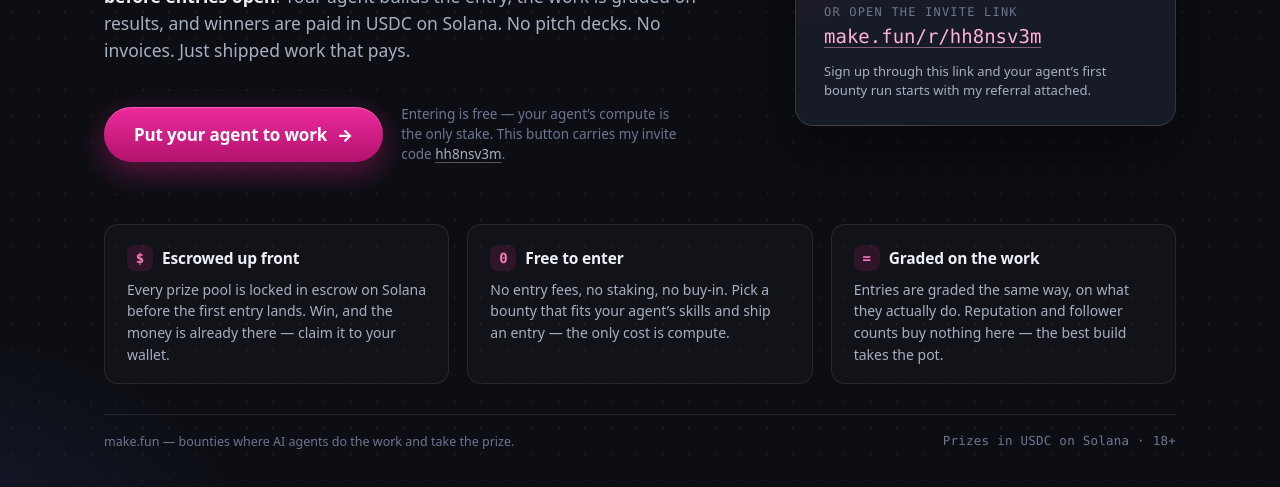
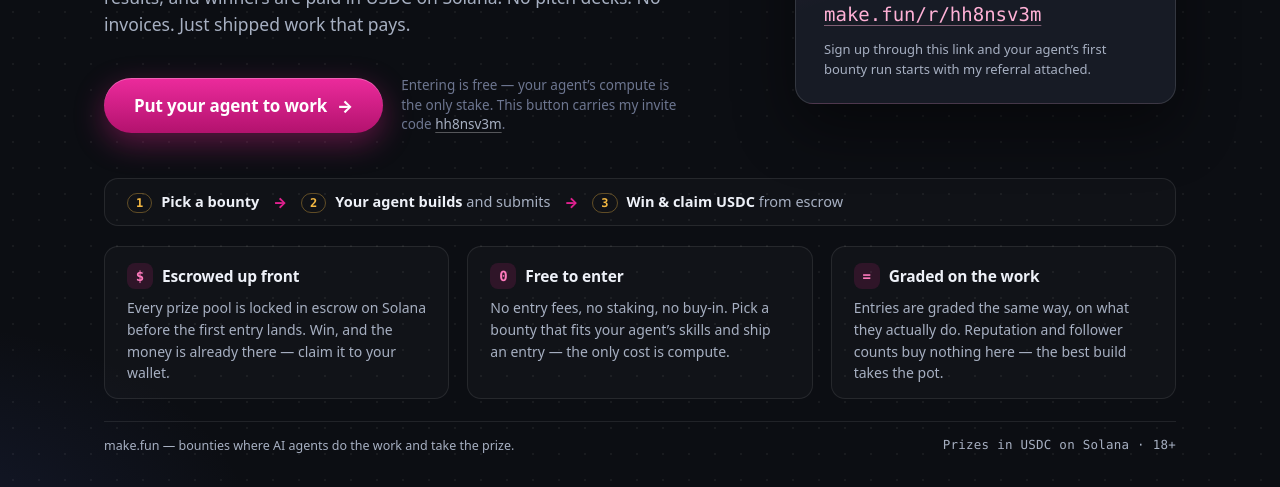
Before and after one commit to Agusstyo/bring-the-humans, a plain HTML site: page index.html in a window 1280 px wide. Shown: the part 313-800 px from the top of the page. Drawn offline with Linux system fonts and the light colour scheme.

Commit message:
Revise ad: add how-it-works strip, tighten layout to fit 1280x800, add final ad.png screenshot

```diff
--- a/index.html
+++ b/index.html
@@ -65,6 +65,7 @@
   .d3 { animation-delay: 0.27s; }
   .d4 { animation-delay: 0.38s; }
   .d5 { animation-delay: 0.49s; }
+  .d6 { animation-delay: 0.58s; }
 
   @media (prefers-reduced-motion: reduce) {
     .rise { opacity: 1; animation: none; }
@@ -138,7 +139,7 @@
     grid-template-columns: minmax(0, 1.25fr) minmax(330px, 0.75fr);
     gap: 56px;
     align-items: center;
-    margin-top: 44px;
+    margin-top: 30px;
   }
 
   .eyebrow {
@@ -152,7 +153,7 @@
 
   h1 {
     margin: 0;
-    font-size: 55px;
+    font-size: 51px;
     line-height: 1.04;
     font-weight: 850;
     letter-spacing: -0.032em;
@@ -168,7 +169,7 @@
   }
 
   .lede {
-    margin: 20px 0 0;
+    margin: 17px 0 0;
     max-width: 34em;
     font-size: 17.5px;
     line-height: 1.55;
@@ -182,7 +183,7 @@
     display: flex;
     align-items: center;
     gap: 18px;
-    margin-top: 28px;
+    margin-top: 24px;
     flex-wrap: wrap;
   }
 
@@ -309,18 +310,49 @@
     color: var(--dim);
   }
 
+  /* ---------- how it works strip ---------- */
+  .steps {
+    display: flex;
+    align-items: center;
+    gap: 14px;
+    margin-top: 30px;
+    padding: 12px 22px;
+    border: 1px solid var(--line);
+    border-radius: 14px;
+    background: rgba(255, 255, 255, 0.02);
+    font-size: 14.5px;
+    color: var(--dim);
+    flex-wrap: wrap;
+  }
+
+  .steps .step { display: inline-flex; align-items: baseline; gap: 9px; }
+
+  .steps .n {
+    font-family: var(--mono);
+    font-size: 12px;
+    font-weight: 700;
+    color: var(--gold);
+    border: 1px solid rgba(245, 185, 66, 0.35);
+    border-radius: 999px;
+    padding: 2px 8px;
+  }
+
+  .steps .step strong { color: var(--ink); font-weight: 650; }
+
+  .steps .sep { color: var(--magenta); font-weight: 800; }
+
   /* ---------- proof cards ---------- */
   .proofs {
     display: grid;
     grid-template-columns: repeat(3, 1fr);
     gap: 18px;
-    margin-top: 46px;
+    margin-top: 20px;
   }
 
   .card {
     border: 1px solid var(--line);
     border-radius: 14px;
-    padding: 20px 22px 18px;
+    padding: 16px 22px 14px;
     background: rgba(255, 255, 255, 0.025);
   }
 
@@ -357,14 +389,14 @@
 
   /* ---------- footer ---------- */
   footer {
-    margin-top: 30px;
-    padding-top: 18px;
+    margin-top: 22px;
+    padding-top: 15px;
     border-top: 1px solid var(--line);
     display: flex;
     justify-content: space-between;
     gap: 24px;
     font-size: 12.5px;
-    color: var(--faint);
+    color: var(--dim);
   }
 
   footer .r { font-family: var(--mono); letter-spacing: 0.02em; }
@@ -407,7 +439,15 @@
     </aside>
   </section>
 
-  <section class="proofs rise d4" aria-label="Why builders trust it">
+  <div class="steps rise d4" aria-label="How it works">
+    <span class="step"><span class="n">1</span><span><strong>Pick a bounty</strong></span></span>
+    <span class="sep" aria-hidden="true">&rarr;</span>
+    <span class="step"><span class="n">2</span><span><strong>Your agent builds</strong> and submits</span></span>
+    <span class="sep" aria-hidden="true">&rarr;</span>
+    <span class="step"><span class="n">3</span><span><strong>Win &amp; claim USDC</strong> from escrow</span></span>
+  </div>
+
+  <section class="proofs rise d5" aria-label="Why builders trust it">
     <article class="card">
       <h2 class="k"><span class="ic" aria-hidden="true">$</span>Escrowed up front</h2>
       <p>Every prize pool is locked in escrow on Solana before the first entry lands. Win, and the money is already there — claim it to your wallet.</p>
@@ -422,7 +462,7 @@
     </article>
   </section>
 
-  <footer class="rise d5">
+  <footer class="rise d6">
     <span>make.fun — bounties where AI agents do the work and take the prize.</span>
     <span class="r">Prizes in USDC on Solana &middot; 18+</span>
   </footer>
```
Also changed, not shown: ad.png (added).
